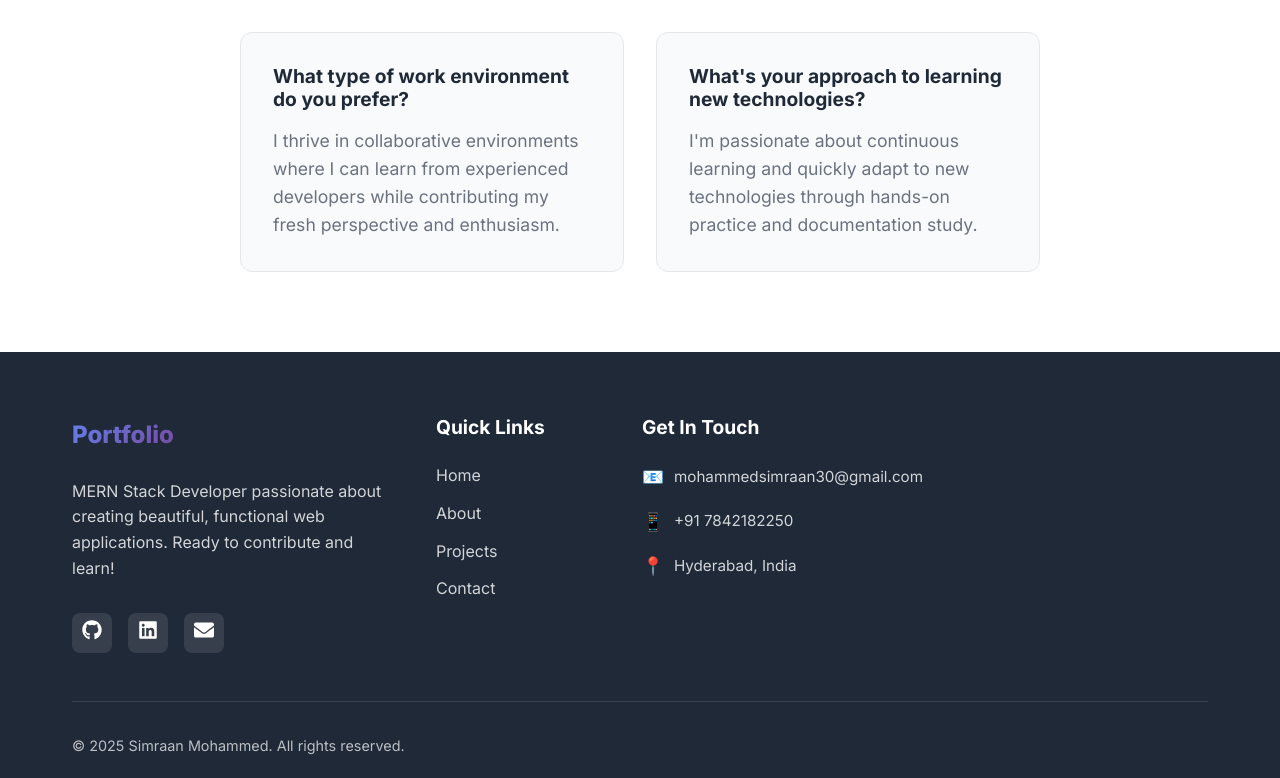
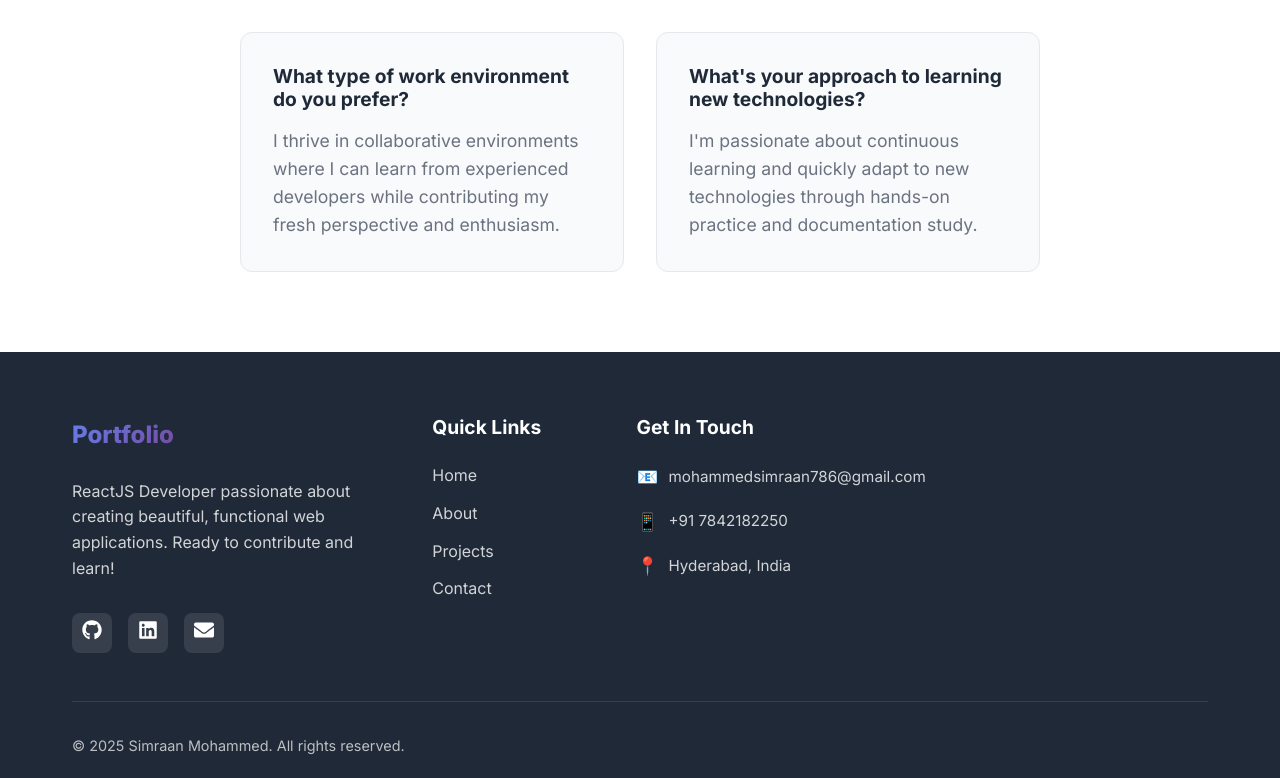
Before and after one commit to mdsimraan/simraanmohammed-portfolio, a React (Vite) app: page /contact in a window 1280 px wide. Shown: the part 1796-2574 px from the top of the page. Built offline with nearby package versions, Linux system fonts and the light colour scheme.

Commit message:
Minor Changes

```diff
--- a/src/components/Footer/Footer.jsx
+++ b/src/components/Footer/Footer.jsx
@@ -16,7 +16,7 @@ const Footer = () => {
   const socialLinks = [
   { url: 'https://github.com/mdsimraan', label: 'GitHub', icon: <FaGithub size={20} /> },
   { url: 'https://www.linkedin.com/in/simraanmd/', label: 'LinkedIn', icon: <FaLinkedin size={20} /> },
-  { url: 'mailto:mohammedsimraan30@gmail.com', label: 'Email', icon: <FaEnvelope size={20} /> }
+  { url: 'mailto:mohammedsimraan786@gmail.com', label: 'Email', icon: <FaEnvelope size={20} /> }
 ];
 
 
@@ -30,7 +30,7 @@ const Footer = () => {
               <span className="logo-text">Portfolio</span>
             </Link>
             <p className="footer-description">
-              MERN Stack Developer passionate about creating beautiful,
+              ReactJS Developer passionate about creating beautiful,
               functional web applications. Ready to contribute and learn!
             </p>
             <div className="footer-social">
@@ -69,7 +69,7 @@ const Footer = () => {
             <div className="contact-item">
               <span className="contact-icon">📧</span>
               <a href="mailto:your.email@example.com" className="contact-link">
-                mohammedsimraan30@gmail.com
+                mohammedsimraan786@gmail.com
               </a>
             </div>
             <div className="contact-item">
--- a/src/pages/About/About.jsx
+++ b/src/pages/About/About.jsx
@@ -17,14 +17,14 @@ const About = () => {
   const experience = [
     {
       year: "2024 - Present",
-      title: " ReactJS Developer | Front-End Developer ",
+      title: " ReactJS Developer | Front-End Developer | Full-Stack Developer ",
       company: "A R Softcon Pvt Ltd",
       description:
         "Actively upskilling in modern frontend technologies including Tailwind CSS, Next.js, TypeScript, and Three.js to develop scalable, performant, and visually rich web applications using modern development standards.",
     },
     {
       year: "2023 - 2024",
-      title: " ReactJS Developer ",
+      title: " ReactJS Developer | MERN Stack Developer ",
       company: "A R Softcon Pvt Ltd",
       description:
         "Developed and maintained multiple client projects using MERN stack. Implemented responsive designs and RESTful APIs.",
@@ -57,7 +57,7 @@ const About = () => {
             <div className="about-text">
               <h1 className="about-title fade-in">About Me</h1>
               <p className="about-subtitle slide-in-up">
-                Enthusiastic Full Stack Developer with nearly 2 years of
+                Enthusiastic Full Stack Developer with 3+ years of
                 hands-on experience.
               </p>
               <div className="about-description slide-in-up">
--- a/src/pages/Contact/Contact.jsx
+++ b/src/pages/Contact/Contact.jsx
@@ -28,7 +28,7 @@ const Contact = () => {
       await new Promise(resolve => setTimeout(resolve, 1000))
 
       // Create mailto link and open email client
-      const mailtoLink = `mailto:mohammedsimraan30@gmail.com?subject=${encodeURIComponent(formData.subject)}&body=${encodeURIComponent(
+      const mailtoLink = `mailto:mohammedsimraan786@gmail.com?subject=${encodeURIComponent(formData.subject)}&body=${encodeURIComponent(
         `Name: ${formData.name}\nEmail: ${formData.email}\n\nMessage:\n${formData.message}`
       )}`
 
@@ -52,8 +52,8 @@ const Contact = () => {
     {
       icon: '📧',
       title: 'Email',
-      value: 'mohammedsimraan30@gmail.com',
-      link: 'mailto:mohammedsimraan30@gmail.com'
+      value: 'mohammedsimraan786@gmail.com',
+      link: 'mailto:mohammedsimraan786@gmail.com'
     },
     {
       icon: '📱',
```
